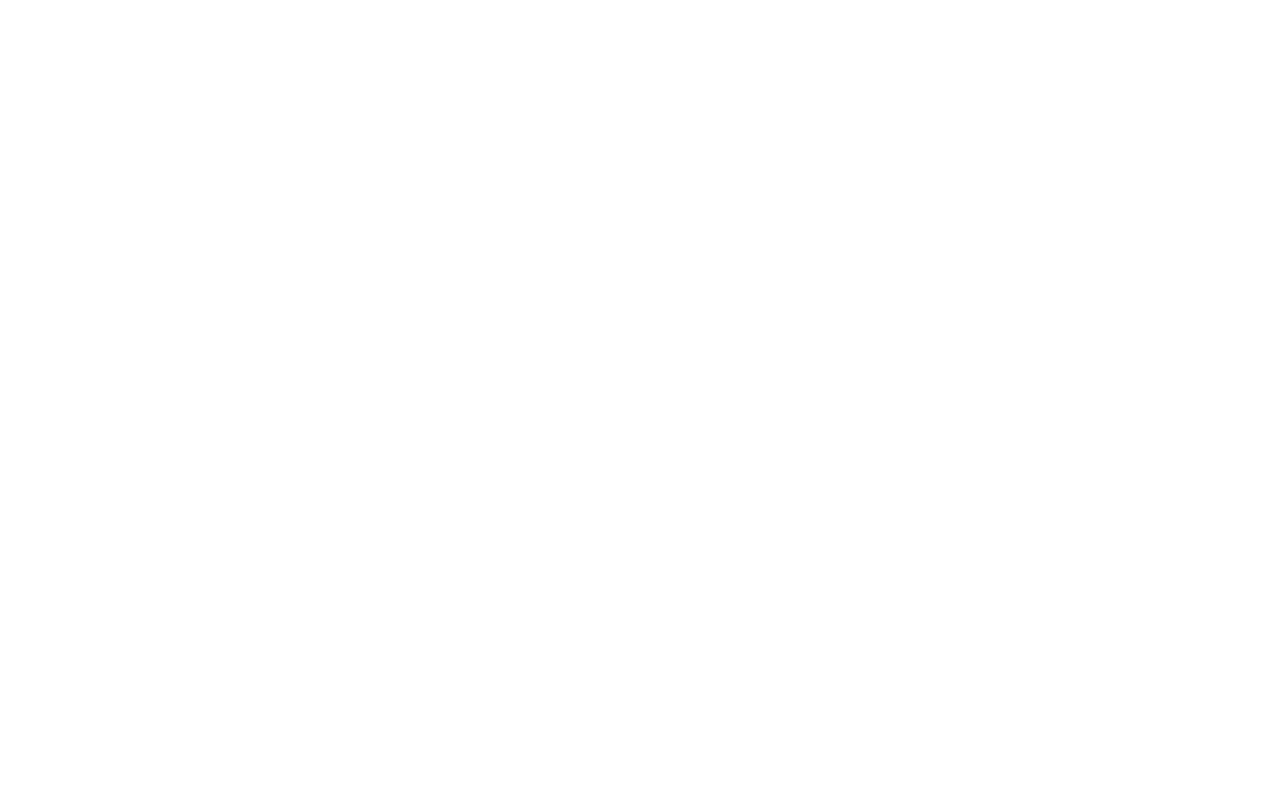
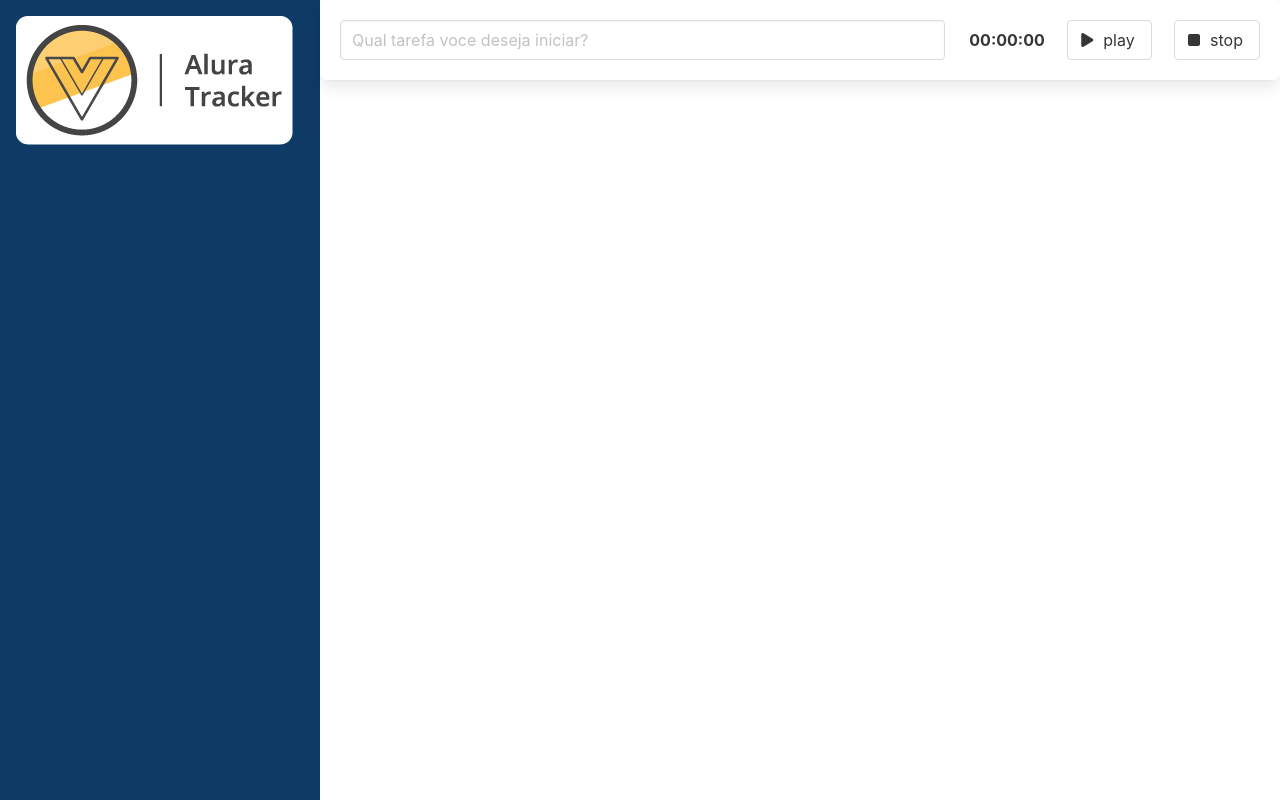
Before and after one commit to pedroltdias/alura-vue, a Vue app: page / in a window 1280 px wide. Built offline with nearby package versions, Linux system fonts and the light colour scheme.

Commit message:
construcao do html e css dos componentes BarraLateral e Formulario

```diff
--- a/src/App.vue
+++ b/src/App.vue
@@ -1,14 +1,28 @@
 <template>
-
+	<main class="columns is-gapless is-multiline">
+		<div class="column is-one-quarter">
+			<BarraLateral />
+		</div>
+		<div class="column is-three-quarter">
+			<Formulario />
+		</div>
+	</main>
 </template>
 
 <script lang="ts">
 import { defineComponent } from 'vue';
+import BarraLateral from './components/BarraLateral.vue';
+import Formulario from './components/Formulario.vue';
 
 export default defineComponent({
-  name: 'App',
+	name: 'App',
+	components: {
+		BarraLateral,
+		Formulario
+	}
 });
 </script>
 
 <style>
+
 </style>
--- /dev/null
+++ b/src/components/BarraLateral.vue
@@ -0,0 +1,34 @@
+<template>
+	<header>
+		<h1>
+			<img src="../assets/logo.png" alt="Logo">
+		</h1>
+	</header>
+
+
+</template>
+
+<script lang="ts">
+import { defineComponent } from 'vue';
+
+export default defineComponent({
+	name: "BarraLateral"
+});
+
+</script>
+
+<style>
+header {
+	padding: 1rem;
+	background: #0d3b66;
+	width: 100%;
+	height: 100vh;
+}
+
+@media only screen and (max-width: 768px) {
+	header {
+		padding: 2.5rem;
+		height: auto;
+	}
+}
+</style>
--- /dev/null
+++ b/src/components/Formulario.vue
@@ -0,0 +1,38 @@
+<template>
+	<div class="box">
+		<div class="columns">
+			<div class="column is-8" role="form" aria-label="Formulário para criação de uma nova tarefa">
+				<input type="text" class="input" placeholder="Qual tarefa voce deseja iniciar?">
+			</div>
+			<div class="column">
+				<div class="is-flex is-align-items-center is-justify-content-space-between">
+					<section>
+						<strong>00:00:00</strong>
+					</section>
+					<button class="button">
+						<span class="icon">
+							<i class="fas fa-play"></i>
+						</span>
+						<span>play</span>
+					</button>
+					<button class="button">
+						<span class="icon">
+							<i class="fas fa-stop"></i>
+						</span>
+						<span>stop</span>
+					</button>
+				</div>
+			</div>
+		</div>
+	</div>
+</template>
+
+<script lang="ts">
+
+import { defineComponent } from 'vue';
+
+export default defineComponent({
+	name: "Formulario"
+});
+
+</script>
```
Also changed, not shown: src/components/HelloWorld.vue (deleted, +0 -61 lines), .eslintrc.js, src/assets/logo.png.
